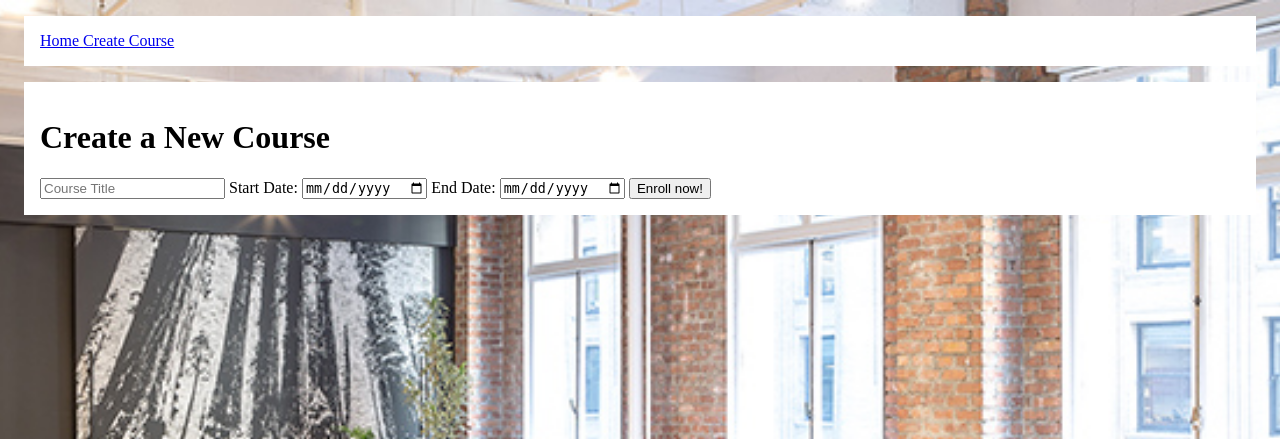
After one commit to WDI-SEA/django-school-tool, a Django app: page /create_course in a window 1280 px wide. The commit adds this page. Shown: the top 439 px of the page. Run offline with Django 3.2, Linux system fonts and the light colour scheme; some libraries are stand-ins or nearby versions.

Commit message:
added create course and edit course pages + routes

```diff
--- a/schooltool/admin.py
+++ b/schooltool/admin.py
@@ -1,4 +1,6 @@
 from django.contrib import admin
-from .models import *
+from .models import Course, Staff, Student
 
-# Register your models here.
+admin.site.register(Course)
+admin.site.register(Staff)
+admin.site.register(Student)
--- a/schooltool/templates/schooltool/base.html
+++ b/schooltool/templates/schooltool/base.html
@@ -16,6 +16,9 @@
             <a href="{% url 'index' %}">
               Home
             </a>
+            <a href="{% url 'create_course' %}">
+              Create Course
+            </a>
           </nav>
         </div>
       </div>
--- /dev/null
+++ b/schooltool/templates/schooltool/create_course.html
@@ -0,0 +1,17 @@
+{% extends 'schooltool/base.html' %}
+
+{% block content%}
+<h1>Create a New Course</h1>
+<form action="/create_course" method="POST">
+  {% csrf_token %}
+  <input type="text" name="title" placeholder="Course Title" />
+
+  <label>Start Date:</label>
+  <input type="date" name="start_date"/>
+
+  <label>End Date:</label>
+  <input type="date" name="end_date"/>
+
+  <input type="submit" value="Enroll now!" />
+</form>
+{% endblock %}
--- a/schooltool/urls.py
+++ b/schooltool/urls.py
@@ -3,7 +3,9 @@ from . import views
 
 urlpatterns = [
     url(r'^$', views.index, name="index"),
-    #url(r'^(?P<pk>[0-9]+)/$', views.DetailsView.as_view(), name="details"),
-    #url(r'^(?P<pk>[0-9]+)/results/$', views.ResultsView.as_view(), name="results"),
-    #url(r'^(?P<question_id>[0-9]+)/vote/$', views.vote, name="vote")
+    # url(r'^(?P<pk>[0-9]+)/$', views.DetailsView.as_view(), name="details"),
+    # url(r'^(?P<pk>[0-9]+)/results/$', views.ResultsView.as_view(), name="results"),
+    # url(r'^(?P<question_id>[0-9]+)/vote/$', views.vote, name="vote"),
+    url(r'^create_course$', views.create_course, name="create_course"),
+    url(r'^courses/(?P<course_id>[0-9]+)/edit$', views.edit_course, name="edit_course")
 ]
--- a/schooltool/views.py
+++ b/schooltool/views.py
@@ -1,6 +1,51 @@
-from django.shortcuts import render
+from django.shortcuts import render, redirect
+from django.contrib.auth.models import User
+from django.contrib import auth
+from .models import Course, Staff, Student
 
 # Create your views here.
 
 def index(request):
-  return render(request, 'schooltool/index.html')
+  context = {
+    "courses": Course.objects.all()
+  }
+  return render(request, 'schooltool/index.html', context)
+
+def create_course(request):
+	if request.method == "GET":
+		context = {
+			"courses": Course.objects.all()
+			# "courses": Course.objects.filter(user_id = request.user.id).select_related()
+		}
+		return render(request, 'schooltool/create_course.html', context)
+	elif request.method == "POST":
+		# if request.user.is_authenticated:
+			new_course = Course()
+			new_course.title = request.POST["title"]
+			new_course.start_date = request.POST["start_date"]
+			new_course.end_date = request.POST["end_date"]
+			new_course.user_id = request.user.id
+			new_course.save()
+			return redirect('index')
+		# else:
+		# 	return redirect('/create_course')
+
+
+def edit_course(request, course_id):
+	if request.user.is_staff:
+		if request.method == "GET":
+			context = {
+				"course": Course.objects.get(pk=course_id)
+			}
+			return render(request, 'schooltool/edit_course.html', context)
+
+		elif request.method == "POST":
+			if request.POST["request"] == "PUT":
+				title = request.POST["title"]
+				max_students = request.POST["max_students"]
+				start_date = request.POST["start_date"]
+				end_date = request.POST["end_date"]
+				Course.objects.filter(pk=course_id).update(title=title, max_students=max_students, start_date=start_date, end_date=end_date)
+				return redirect('/courses/' + course_id + '/edit')
+	else:
+		return redirect('/courses/' + course_id)
```
Also changed, not shown: schooltool/models.py (+20 -0 lines), schooltool/templates/schooltool/edit_course.html (added, +17 -0 lines), schooltool/templates/schooltool/index.html (+7 -0 lines), schooltool/migrations/0001_initial.py (added).
